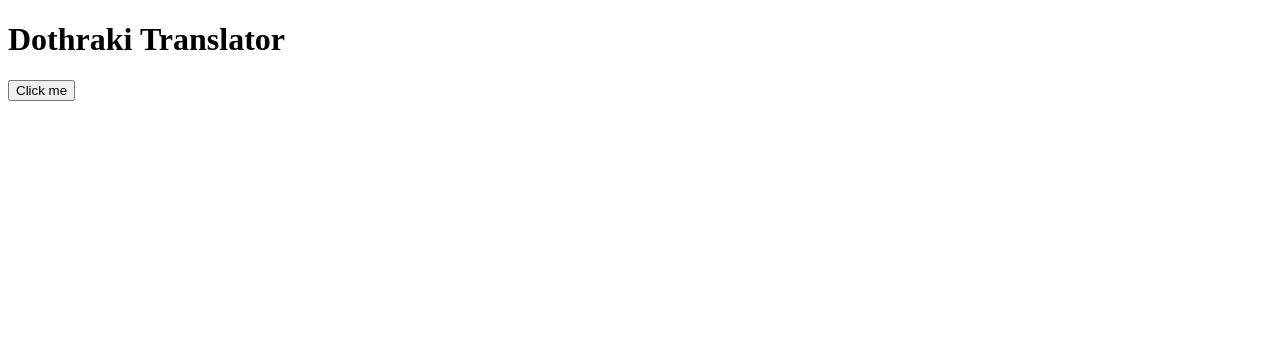
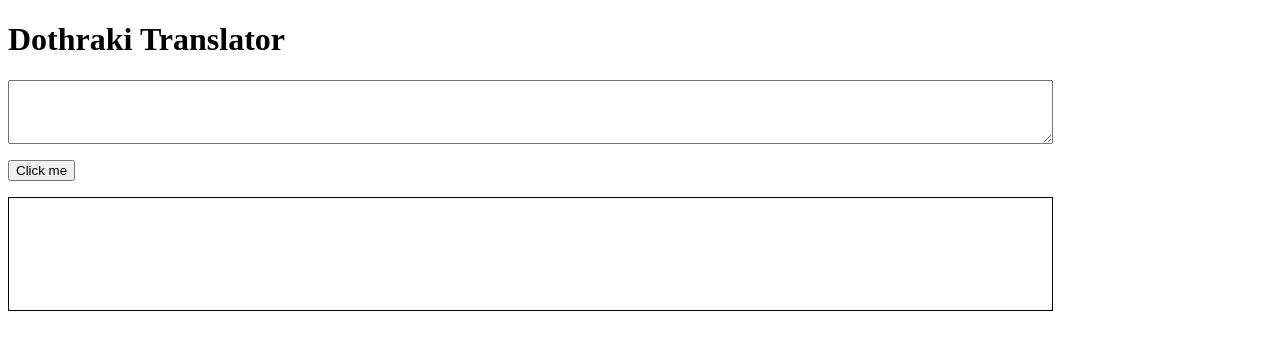
Before and after one commit to saileshgg/neog-vanillaJS-assignment, a plain HTML site: page index.html in a window 1280 px wide. Drawn offline with Linux system fonts and the light colour scheme.

Commit message:
output div

```diff
--- a/app.js
+++ b/app.js
@@ -1,5 +1,8 @@
 var buttonHandler = document.querySelector("#button");
+var textHandler = document.querySelector("#inputText");
+var outputHandler = document.querySelector("#output");
+
 
 buttonHandler.addEventListener("click", function() {
-    console.log("You clicked me!");
+    outputHandler.innerText =  textHandler.value;
 })
--- a/index.html
+++ b/index.html
@@ -10,10 +10,14 @@
 <body>
     <h1>Dothraki Translator</h1>
 
+    <textarea id="inputText" ></textarea>
+
+
     <button id="button">Click me</button>
 
+    <div id="output">
 
-
+    </div>
 
 
     <script src="app.js" type="text/javascript"></script>
--- a/styles.css
+++ b/styles.css
@@ -0,0 +1,16 @@
+#inputText {
+    display: block;
+    width: 80%;
+    padding: 1rem;
+}
+
+#button {
+    margin: 1rem 0rem;
+}
+
+#output {
+    border: 1px solid black;
+    height: 10vh;
+    width: 80%;
+    padding: 1rem;
+}
```
